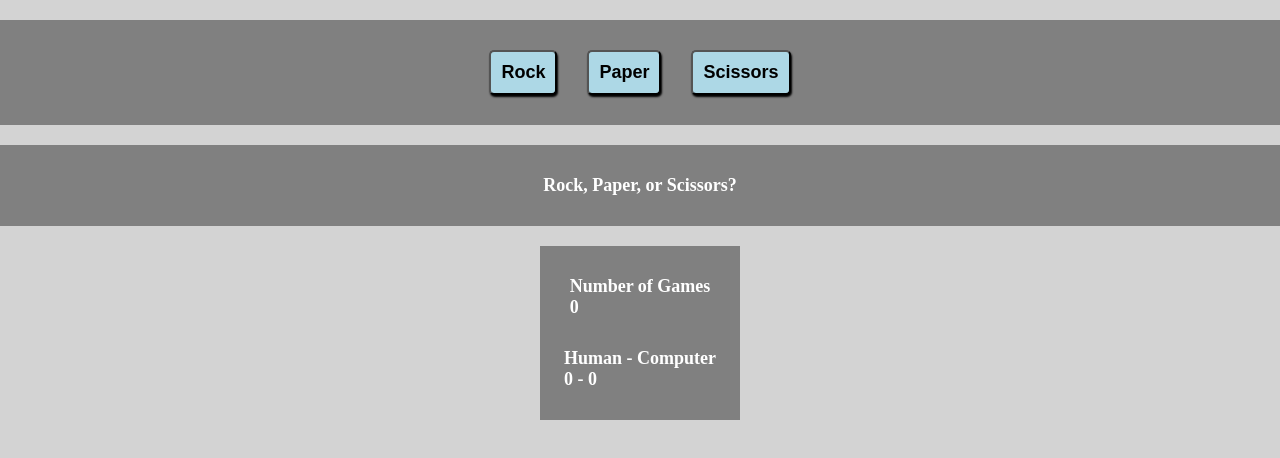
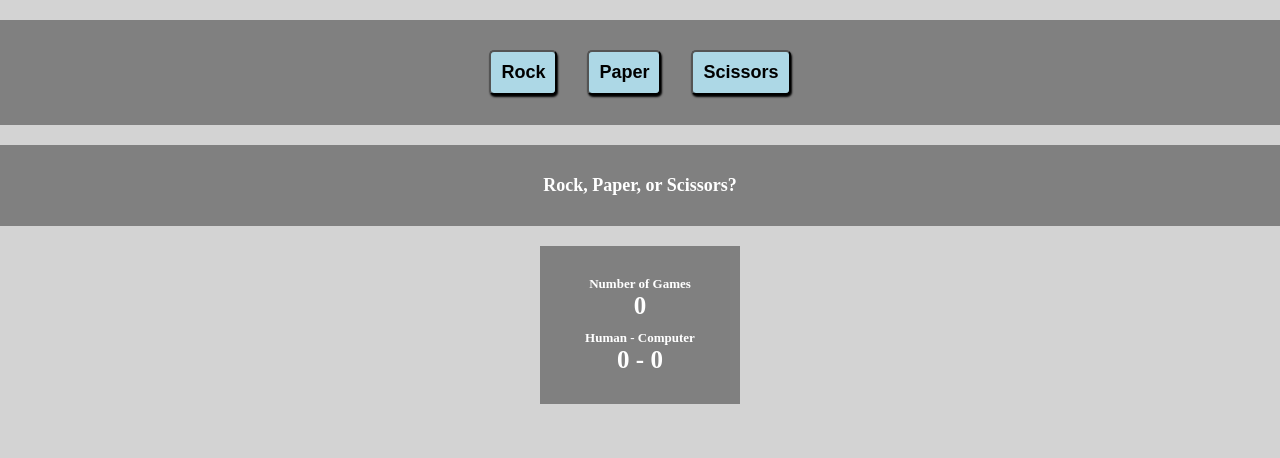
Before and after one commit to MidwestIndividual/rock_paper_scissors, a plain HTML site: page index.html in a window 1280 px wide. Drawn offline with Linux system fonts and the light colour scheme.

Commit message:
Add score board styling

```diff
--- a/index.html
+++ b/index.html
@@ -25,12 +25,12 @@
 
         <div class="score-board">
             <div class="game-number-holder">
-                <p>Number of Games</p>
-                <p>0</p>
+                <p class="score-board-text">Number of Games</p>
+                <p class="score-board-number">0</p>
             </div>
             <div class="score-holder">
-                <p>Human - Computer</p>
-                <p>0 - 0</p>
+                <p class="score-board-text">Human - Computer</p>
+                <p class="score-board-number">0 - 0</p>
             </div>
         </div>
     </body>
--- a/styles.css
+++ b/styles.css
@@ -46,4 +46,25 @@ p {
     align-self: center;
     align-items: center;
     width: 200px;
+    gap: 10px;
 }
+
+.game-number-holder {
+    display: flex;
+    flex-direction: column;
+    align-items: center;
+}
+
+.score-holder {
+    display: flex;
+    flex-direction: column;
+    align-items: center;
+}
+
+.score-board-text {
+    font-size: small;
+}
+
+.score-board-number {
+    font-size: 25px;
+}
```
